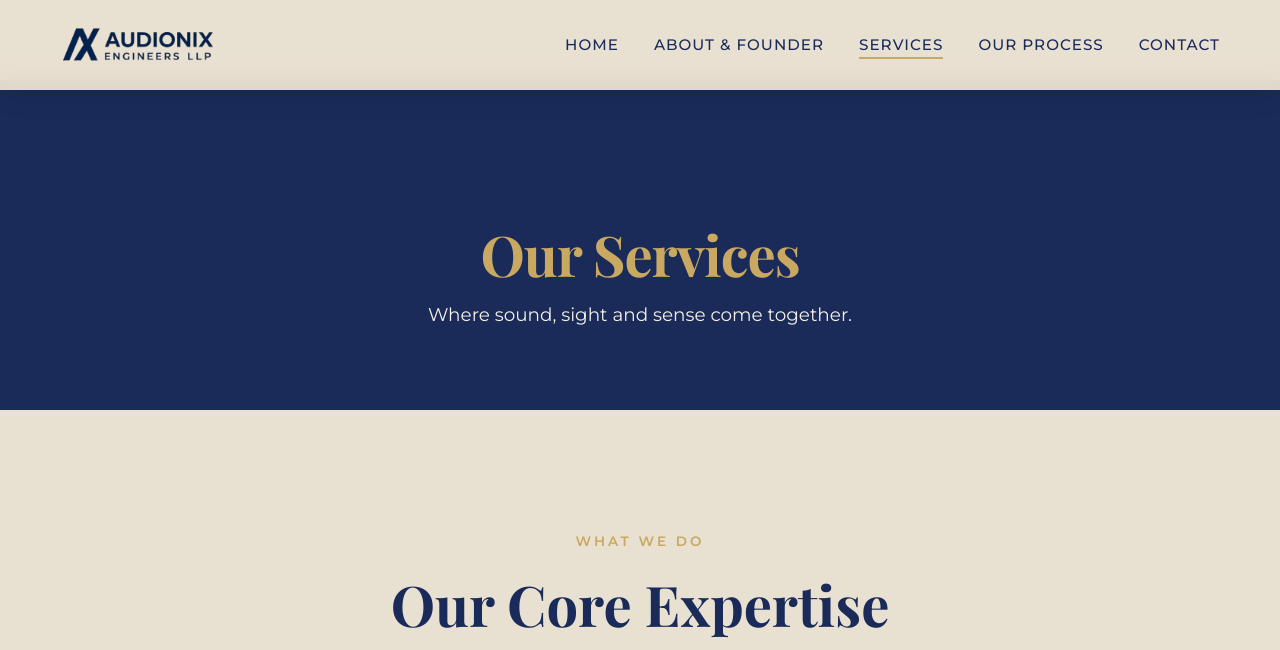
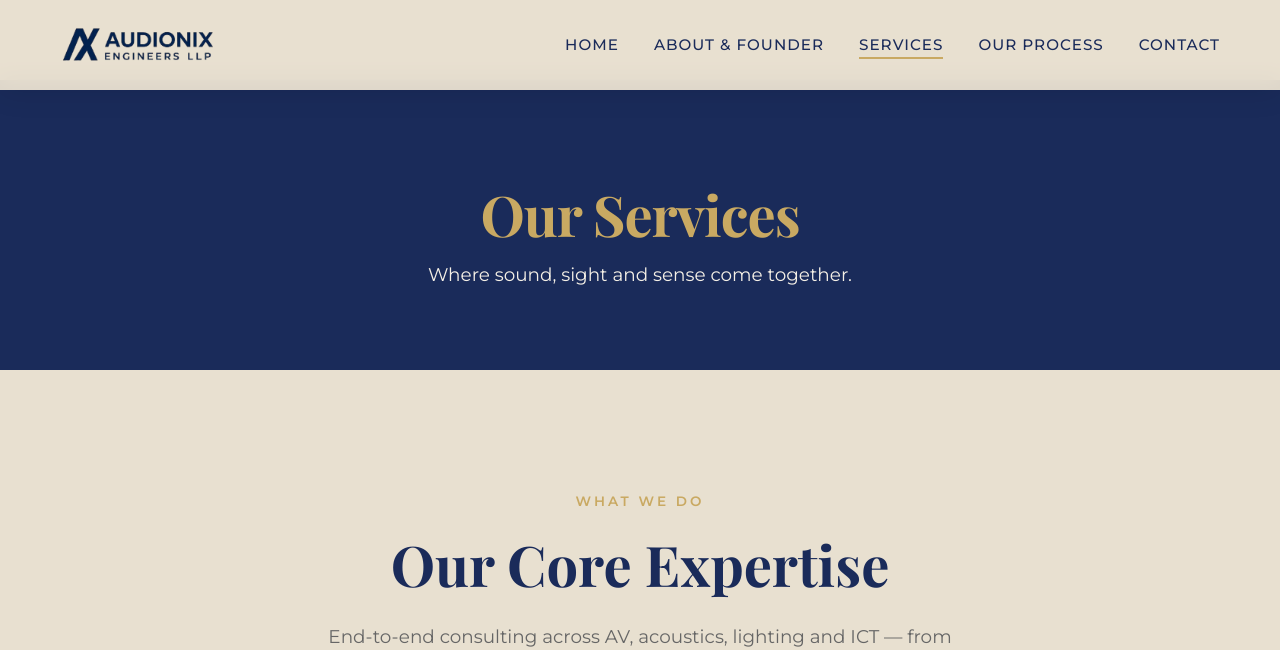
Before and after one commit to shivamkapoor172002/audio, a Flask app: page /services in a window 1280 px wide. Shown: the top 650 px of the page. Run offline with Flask 3, Linux system fonts and the light colour scheme; some web fonts are replaced.

Commit message:
Adjust services header padding

```diff
--- a/templates/services.html
+++ b/templates/services.html
@@ -172,7 +172,7 @@
     /* Services Intro Header - Navy Background */
     .services-intro-header {
         background: var(--navy-primary);
-        padding: 140px 0 80px;
+        padding: 100px 0 80px;
         text-align: center;
         position: relative;
         margin-top: 80px;
```
